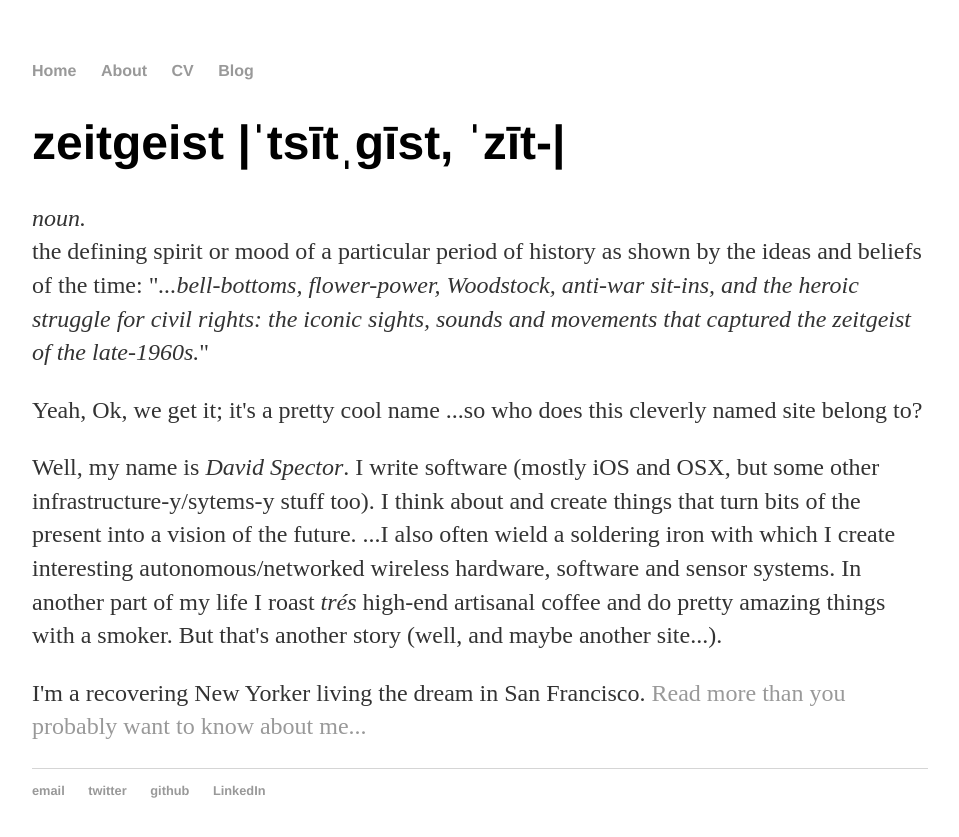
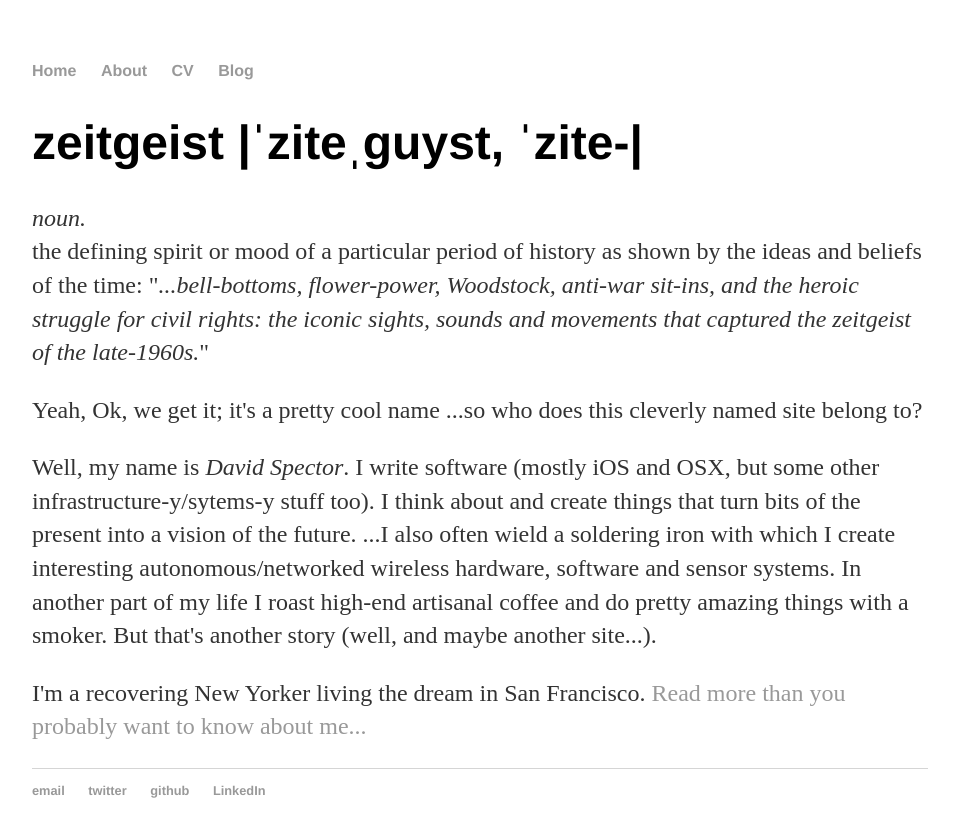
Before and after one commit to dhmspector/dhmspector.github.io, a Jekyll site: the page built from index.html, in a window 1280 px wide. Shown: the top 837 px of the page, without its empty margins (160-1119 px from the left). Built offline with Jekyll 4.4.1, drawn with Linux system fonts in a browser that asks for light colours.

```diff
--- a/_config.yml
+++ b/_config.yml
@@ -1,3 +1,6 @@
 name: David HM Spector, developer, coffee-snob, recovering New Yorker in SF.
 markdown: kramdown
 permalink: /blog/:year/:month/:day/:title
+encoding: utf-8
+exclude: [publish.sh]
+timezone: America/Los_Angeles
--- /dev/null
+++ b/_plugins/cdn.rb
@@ -0,0 +1,9 @@
+module Jekyll
+  module AssetFilter
+    def cdn(input)
+      "#{@context.registers[:site].config['cdn']}/#{input}"
+    end
+  end
+end
+
+Liquid::Template.register_filter(Jekyll::AssetFilter)
--- a/index.html
+++ b/index.html
@@ -7,14 +7,12 @@ title: David HM Spector, iOS/OSX Developer, Coffee Snob, Recovering New Yorker i
   (i[r].q=i[r].q||[]).push(arguments)},i[r].l=1*new Date();a=s.createElement(o),
   m=s.getElementsByTagName(o)[0];a.async=1;a.src=g;m.parentNode.insertBefore(a,m)
   })(window,document,'script','//www.google-analytics.com/analytics.js','ga');
-
   ga('create', 'UA-2517125-6', 'www.zeitgeist.com');
   ga('send', 'pageview');
-
 </script>
-
-		<div class="blurb">
-			<h1>zeitgeist |ˈtsītˌgīst, ˈzīt-|</h1>
+<meta charset="utf-8">
+<div class="blurb">
+<h1>zeitgeist |ˈziteˌguyst, ˈzite-|</h1>
 
 <p><em>noun.</em></br> the defining spirit
 or mood of a particular period of history as shown by the ideas and
@@ -32,7 +30,7 @@ OSX, but some other infrastructure-y/sytems-y stuff too). I think
 about and create things that turn bits of the present into a vision of
 the future.  ...I also often wield a soldering iron with which I
 create interesting autonomous/networked wireless hardware, software
-and sensor systems. In another part of my life I roast <em>trés</em>
+and sensor systems. In another part of my life I roast
 high-end artisanal coffee and do pretty amazing things with a
 smoker. But that's another story (well, and maybe another site...). </p>
 
```
Also changed, not shown: 1 other file.
